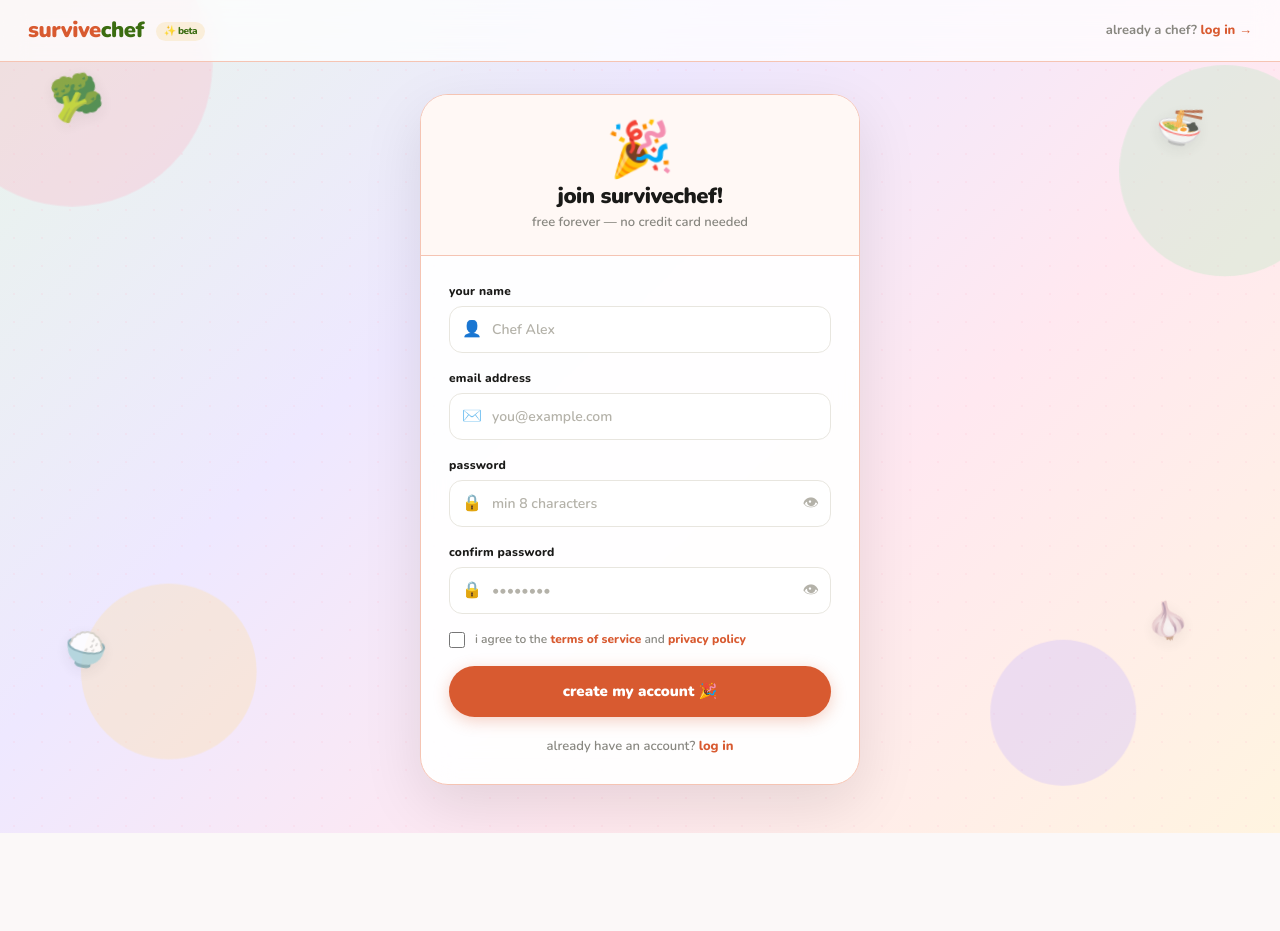
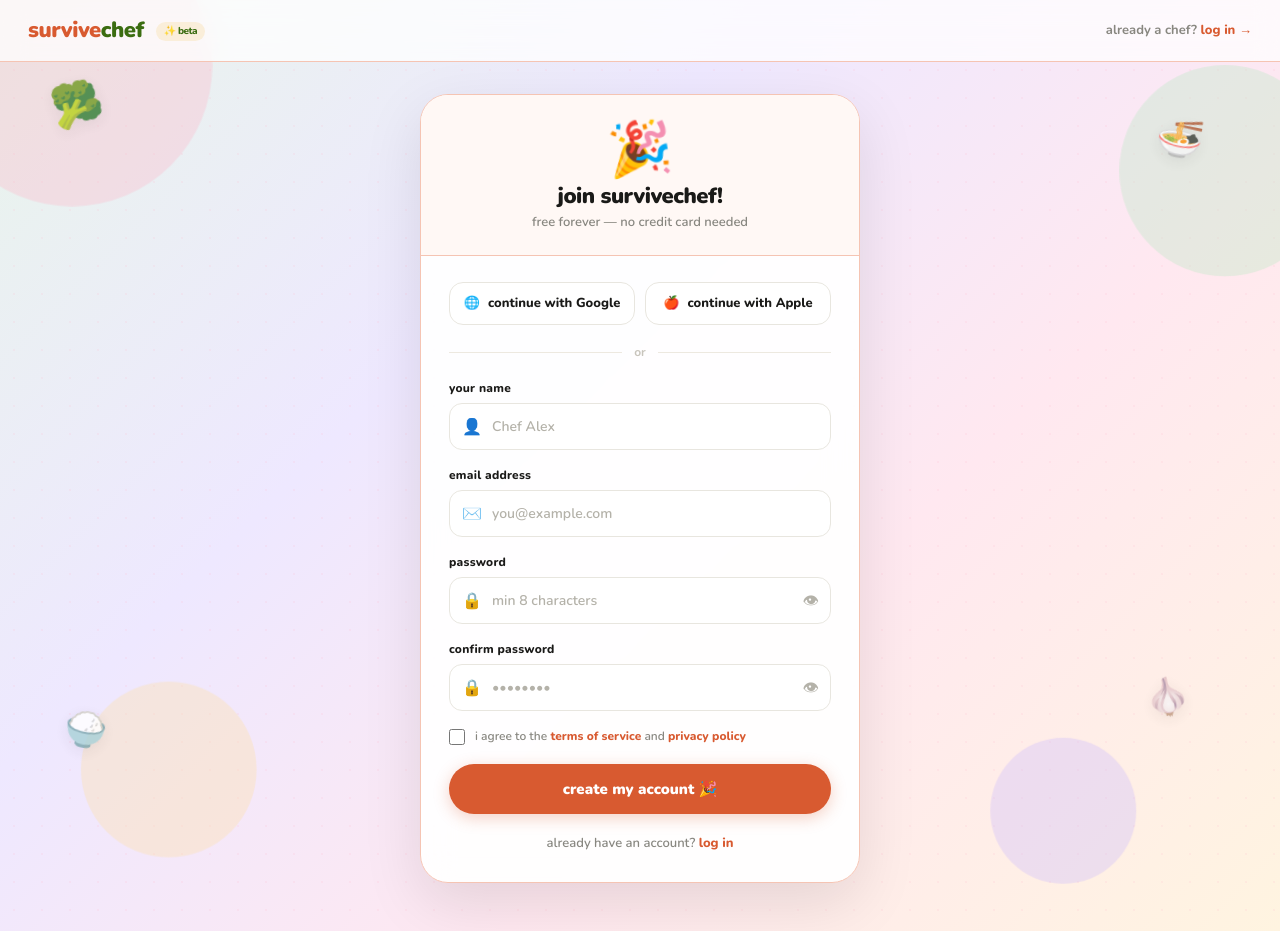
Before and after one commit to xAmyyang/cits5505, a Flask app: page /signup in a window 1280 px wide. Before the commit the page ends 833 px from the top, so only its background shows below. Run offline with Flask 3, Linux system fonts and the light colour scheme.

Commit message:
Revert "Remove non-functional social sign-in buttons from auth pages"
This reverts commit cbc26f968f99f7e7f992b939a9a627d8b96605fa.

```diff
--- a/templates/signup.html
+++ b/templates/signup.html
@@ -59,6 +59,18 @@
 
       <!-- Card body -->
       <div class="auth-card-body">
+
+        <!-- Social buttons -->
+        <div class="auth-social-row">
+          <button class="auth-social-btn" type="button" id="googleBtn">
+            <span aria-hidden="true">🌐</span> continue with Google
+          </button>
+          <button class="auth-social-btn" type="button" id="appleBtn">
+            <span aria-hidden="true">🍎</span> continue with Apple
+          </button>
+        </div>
+
+        <div class="auth-divider"><span>or</span></div>
 
         <!-- Sign-up form -->
         <form id="signupForm" method="post" action="{{ url_for('signup') }}" novalidate autocomplete="on">
@@ -203,6 +215,10 @@
 <!-- Auth logic -->
 <script src="{{ url_for('static', filename='js/auth.js') }}"></script>
 <script>
+  // Wire up social buttons
+  document.getElementById('googleBtn').addEventListener('click', () => Auth.socialSignIn('Google'));
+  document.getElementById('appleBtn').addEventListener('click',  () => Auth.socialSignIn('Apple'));
+
   // Live password strength meter
   document.getElementById('signupPassword').addEventListener('input', () => {
     Auth.renderPasswordStrength(
```
Also changed, not shown: templates/login.html (+16 -0 lines).
